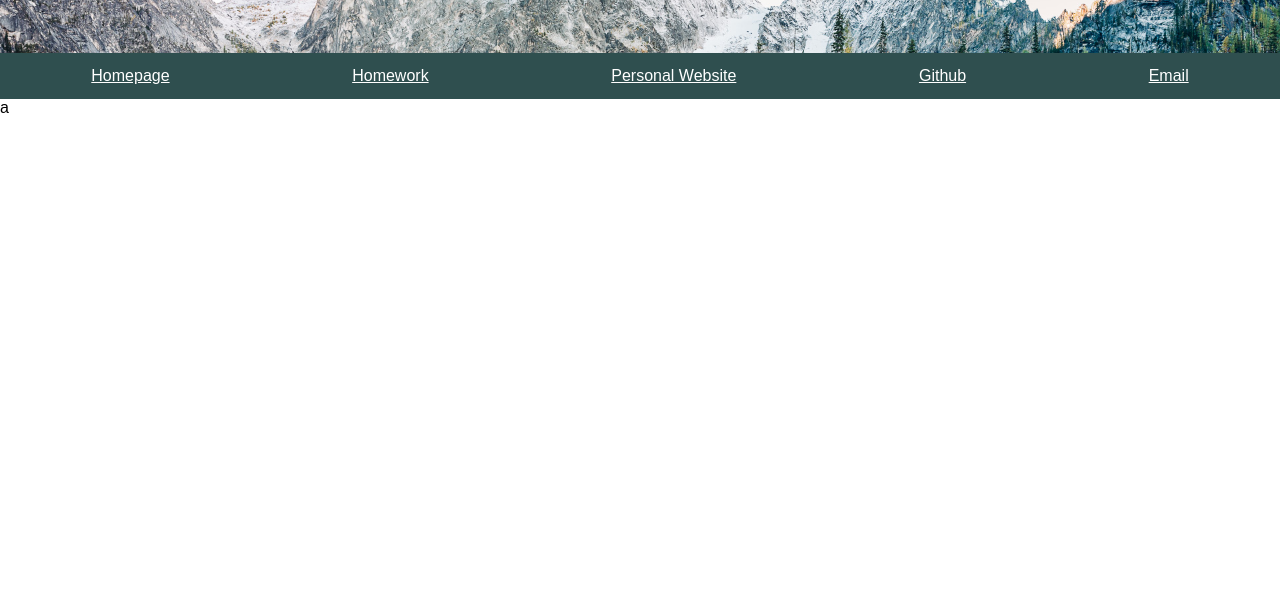
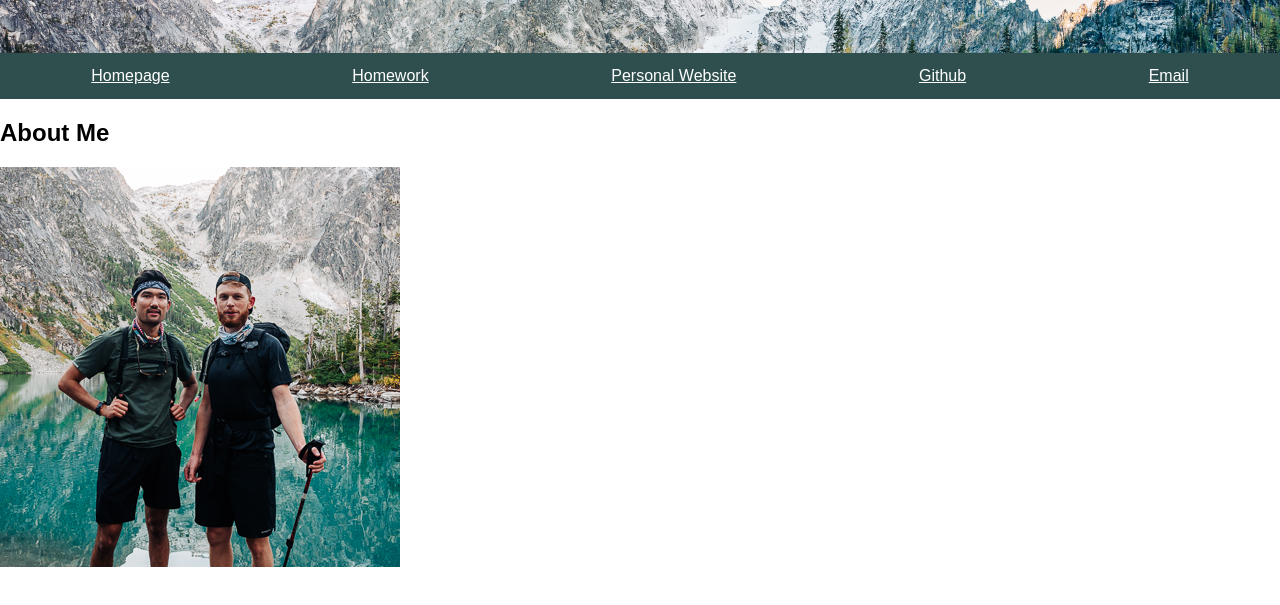
Before and after one commit to themancalledzac/Zac_Edens_Main_Page, a plain HTML site: page Home_Page/INDEX.HTML in a window 1280 px wide. Shown: the part 141-746 px from the top of the page. Drawn offline with Linux system fonts and the light colour scheme.

Commit message:
added image

```diff
--- a/Home_Page/INDEX.HTML
+++ b/Home_Page/INDEX.HTML
@@ -29,7 +29,10 @@
     </nav>
 
     <main>
-      <aside>a</aside>
+      <aside>
+        <h2>About Me</h2>
+        <img src="/Home_Page/Assets/Images/DSC_6278.jpg" alt="Picture of me" />
+      </aside>
       <section></section>
     </main>
     <footer></footer>
```
